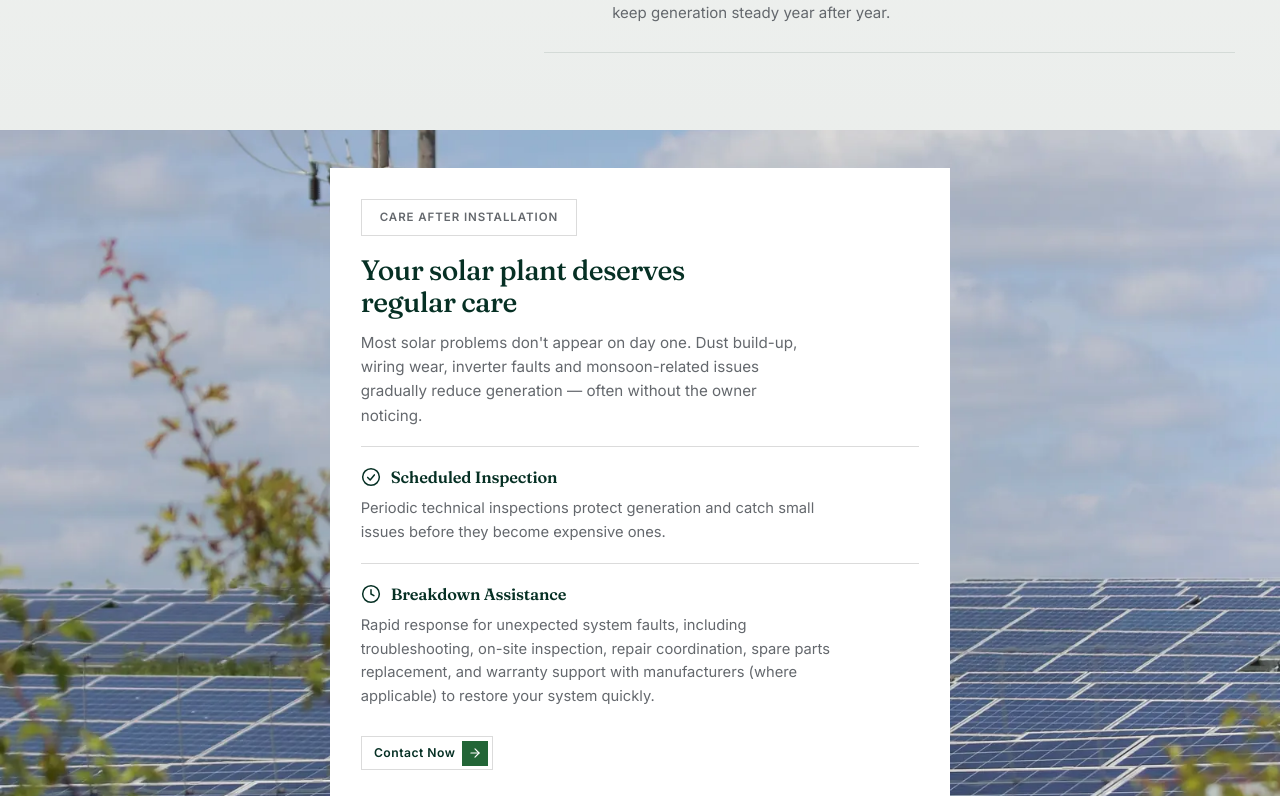
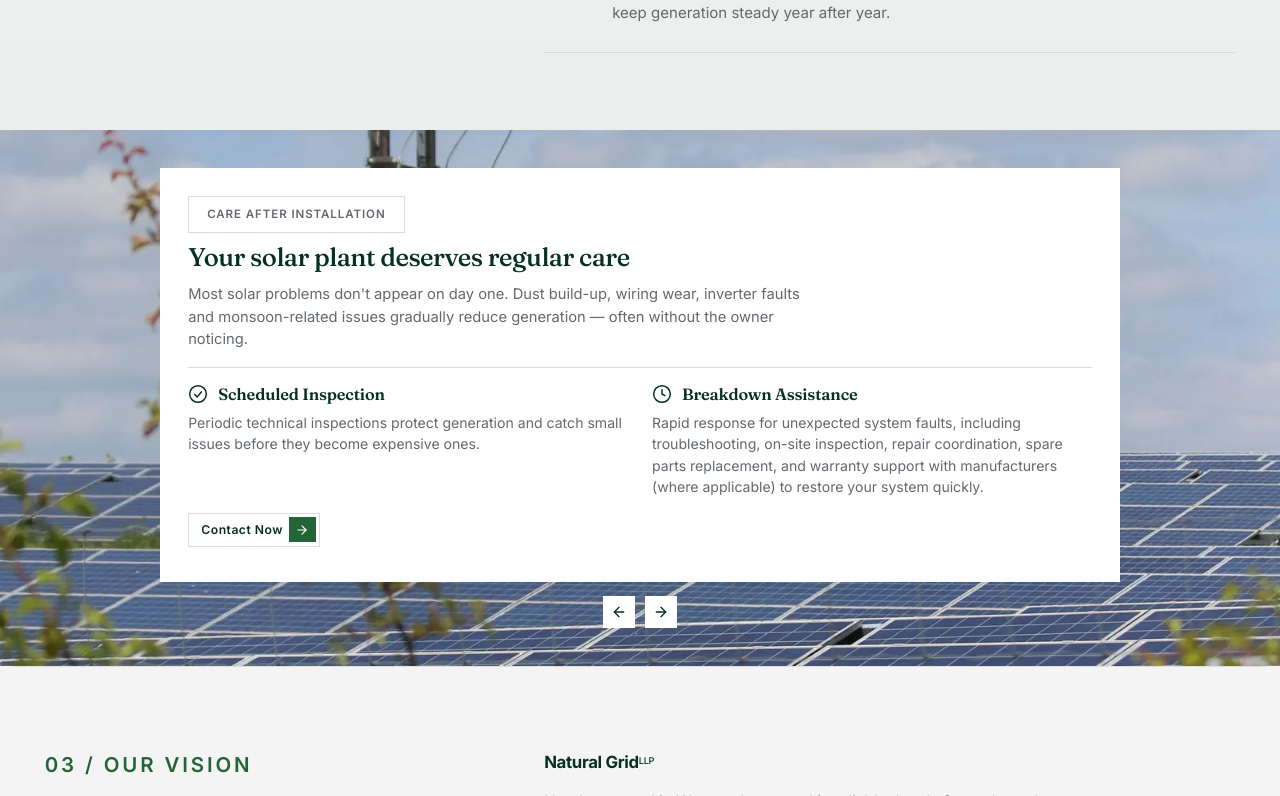
Before and after one commit to akashad123/naturalgrid, a React (Vite) app: page /about in a window 1280 px wide. Shown: the part 2084-2880 px from the top of the page. Built offline with nearby package versions, Linux system fonts and the light colour scheme; no server answers; a web font is replaced by a local one.

Commit message:
Compact EnergySlider card to fit viewport height and remove watermark from Our Vision

```diff
--- a/src/components/about/AboutBackdropIllustrations.tsx
+++ /dev/null
@@ -1,9 +0,0 @@
-import React from "react";
-import { MinimalBackdrop } from "@/components/common/MinimalBackdrop";
-
-/**
- * About section backdrop accent delegating to the unified MinimalBackdrop.
- */
-export const AboutHorizonAccent: React.FC = () => {
-  return <MinimalBackdrop />;
-};
--- a/src/components/about/EnergySlider.tsx
+++ b/src/components/about/EnergySlider.tsx
@@ -230,6 +230,7 @@ export const EnergySlider: React.FC = () => {
             <h2>{slide.title}</h2>
             <p className="energy-intro">{slide.intro}</p>
 
+            <div className="energy-features">
               {slide.features.map((feat, fIdx) => (
                 <div key={fIdx} className="energy-feature">
                   <div className="energy-feature-head">
@@ -239,6 +240,7 @@ export const EnergySlider: React.FC = () => {
                   <p>{feat.description}</p>
                 </div>
               ))}
+            </div>
 
             <Link to="/contact" className="contact-btn">
               <span>Contact Now</span>
--- a/src/pages/AboutPage.tsx
+++ b/src/pages/AboutPage.tsx
@@ -3,7 +3,6 @@ import { Link } from "react-router-dom";
 import { SeoHead } from "@/components/common/SeoHead";
 import { PageHero } from "@/components/common/PageHero";
 import { EnergySlider } from "@/components/about/EnergySlider";
-import { AboutHorizonAccent } from "@/components/about/AboutBackdropIllustrations";
 import { MinimalBackdrop } from "@/components/common/MinimalBackdrop";
 import { TrustMarquee } from "@/components/home/TrustMarquee";
 import { useCounter } from "@/hooks/useCounter";
@@ -190,7 +189,6 @@ export const AboutPage: React.FC = () => {
 
       {/* ============ OUR VISION (MINIMAL EDITORIAL) ============ */}
       <section className="precision">
-        <AboutHorizonAccent />
         <div className="precision-head">
           <p className="eyebrow section-label">03 / Our Vision</p>
           <h2 className="section-title">Built for long-term trust across Kerala.</h2>
--- a/src/styles/index.css
+++ b/src/styles/index.css
@@ -1877,11 +1877,70 @@ html.lenis.lenis-smooth {
   }
 }
 
-/* Full-bleed edge-to-edge background image for About page Care After Installation section */
+/* Full-bleed edge-to-edge background image & viewport-compact Care After Installation carousel */
 .energy {
   width: 100%;
   max-width: none;
   margin-inline: 0;
+  min-height: 0;
+  padding: clamp(24px, 3vw, 44px) clamp(16px, 3vw, 40px);
+}
+
+.energy-slider {
+  width: min(100%, 960px);
+}
+
+.energy-card {
+  padding: clamp(20px, 2.2vw, 30px);
+}
+
+.energy-card h2 {
+  margin-top: 10px;
+  font-size: clamp(1.32rem, 2vw, 1.85rem);
+  max-width: 28ch;
+}
+
+.energy-intro {
+  margin-top: 10px;
+  font-size: 0.92rem;
+  line-height: 1.54;
+  max-width: 68ch;
+}
+
+.energy-features {
+  display: grid;
+  grid-template-columns: repeat(2, minmax(0, 1fr));
+  gap: 14px 24px;
+  margin-top: 16px;
+  padding-top: 14px;
+  border-top: 1px solid var(--border);
+}
+
+.energy-feature {
+  margin-top: 0;
+  padding-top: 0;
+  border-top: none;
+}
+
+.energy-feature > p {
+  margin-top: 6px;
+  font-size: 0.88rem;
+  line-height: 1.5;
+}
+
+.energy-card .contact-btn {
+  margin-top: 16px;
+}
+
+.energy-nav {
+  margin-top: 14px;
+}
+
+@media (max-width: 680px) {
+  .energy-features {
+    grid-template-columns: 1fr;
+    gap: 14px;
+  }
 }
 
 /* ============ CALCULATOR STAGE, BACKDROP ART & RICH BREAKDOWN ============ */
```
Lines whose indentation alone changed are shown as unchanged.
